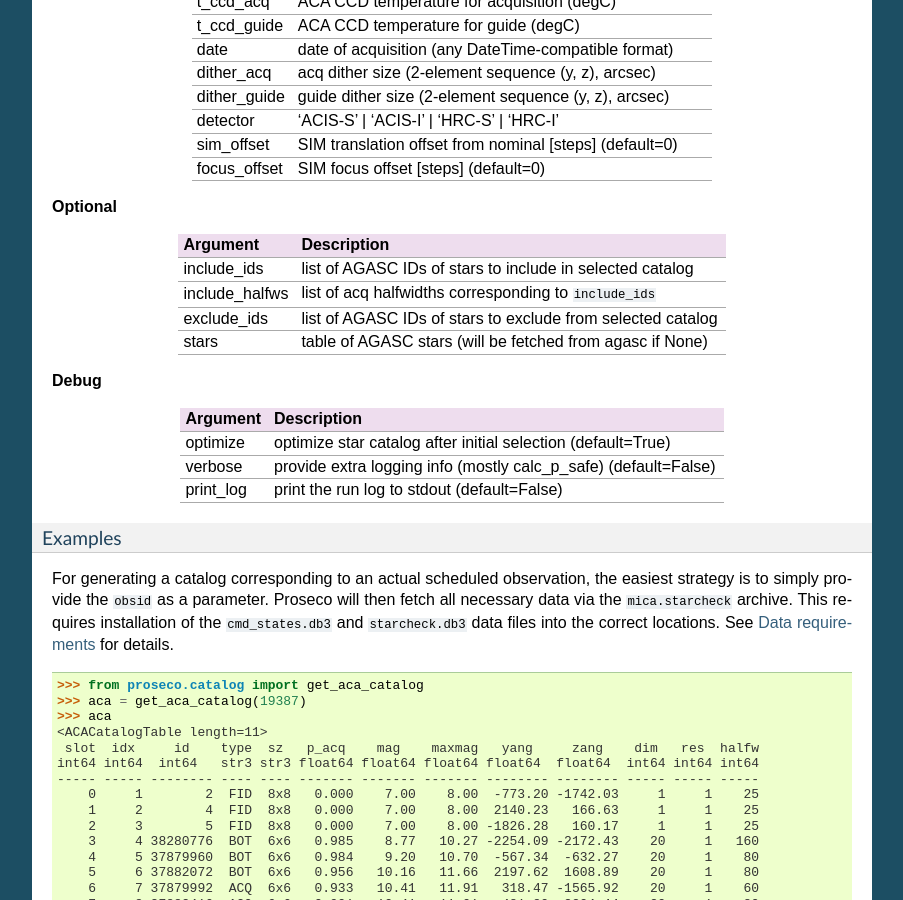
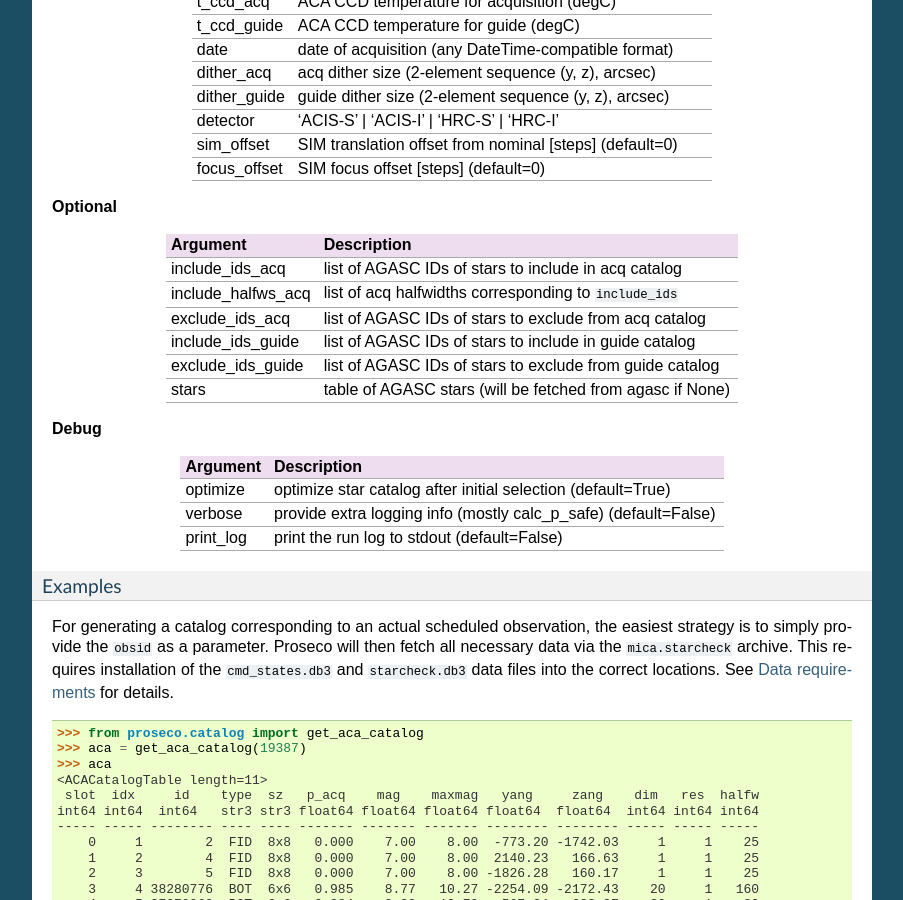
Before and after one commit to sot/proseco, a Sphinx documentation site: the page built from docs/index.rst, in a window 1280 px wide and 900 px high, scrolled down 650 px. Shown: the whole window, without its empty margins (198-1101 px from the left). Built offline with Sphinx 7.4.7, drawn with Linux system fonts in a browser that asks for light colours.

Commit message:
Update docs for include/exclude

```diff
--- a/docs/index.rst
+++ b/docs/index.rst
@@ -51,14 +51,16 @@ focus_offset  SIM focus offset [steps] (default=0)
 
 **Optional**
 
-============== =========================================================
-Argument       Description
-============== =========================================================
-include_ids    list of AGASC IDs of stars to include in selected catalog
-include_halfws list of acq halfwidths corresponding to ``include_ids``
-exclude_ids    list of AGASC IDs of stars to exclude from selected catalog
-stars          table of AGASC stars (will be fetched from agasc if None)
-============== =========================================================
+=================== =========================================================
+Argument            Description
+=================== =========================================================
+include_ids_acq     list of AGASC IDs of stars to include in acq catalog
+include_halfws_acq  list of acq halfwidths corresponding to ``include_ids``
+exclude_ids_acq     list of AGASC IDs of stars to exclude from acq catalog
+include_ids_guide   list of AGASC IDs of stars to include in guide catalog
+exclude_ids_guide   list of AGASC IDs of stars to exclude from guide catalog
+stars               table of AGASC stars (will be fetched from agasc if None)
+=================== =========================================================
 
 **Debug**
 
```
Also changed, not shown: 1 other file.
